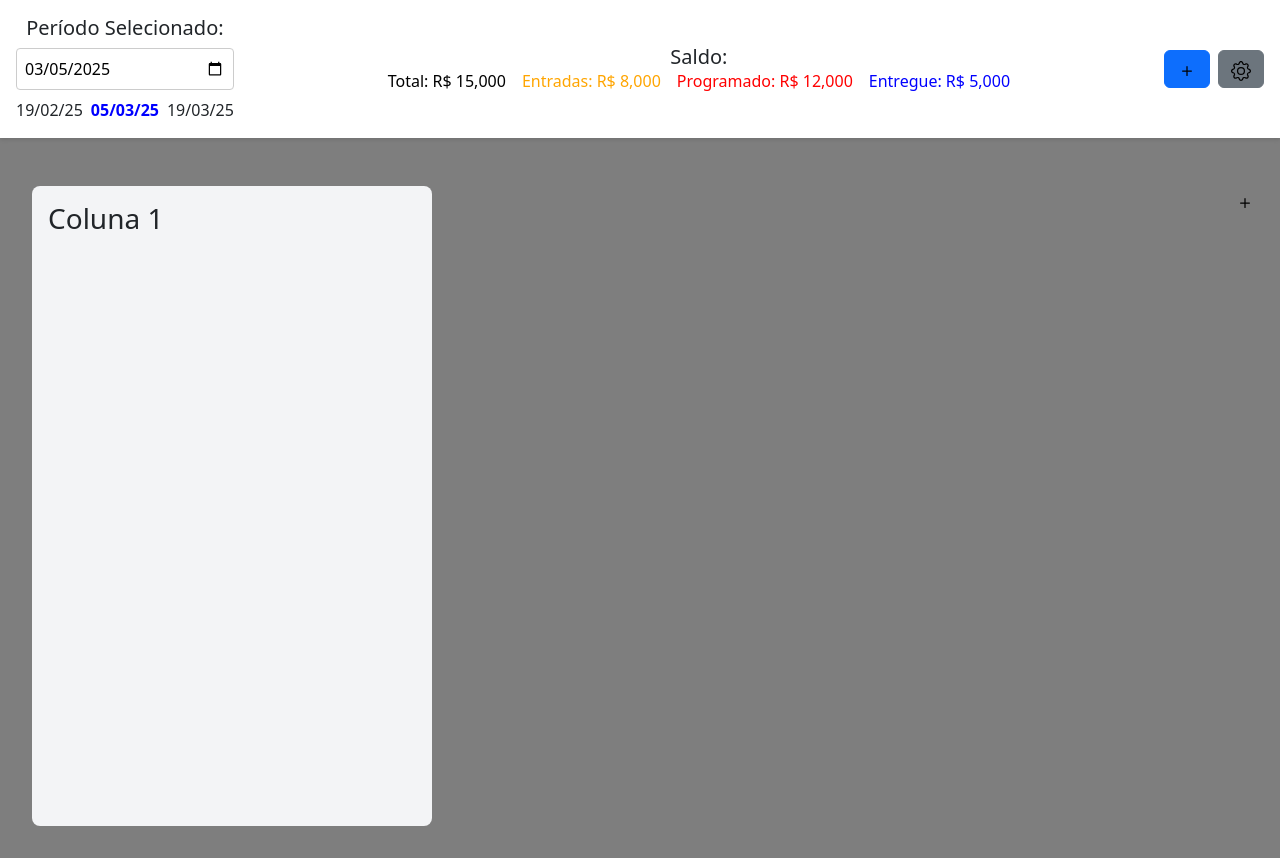
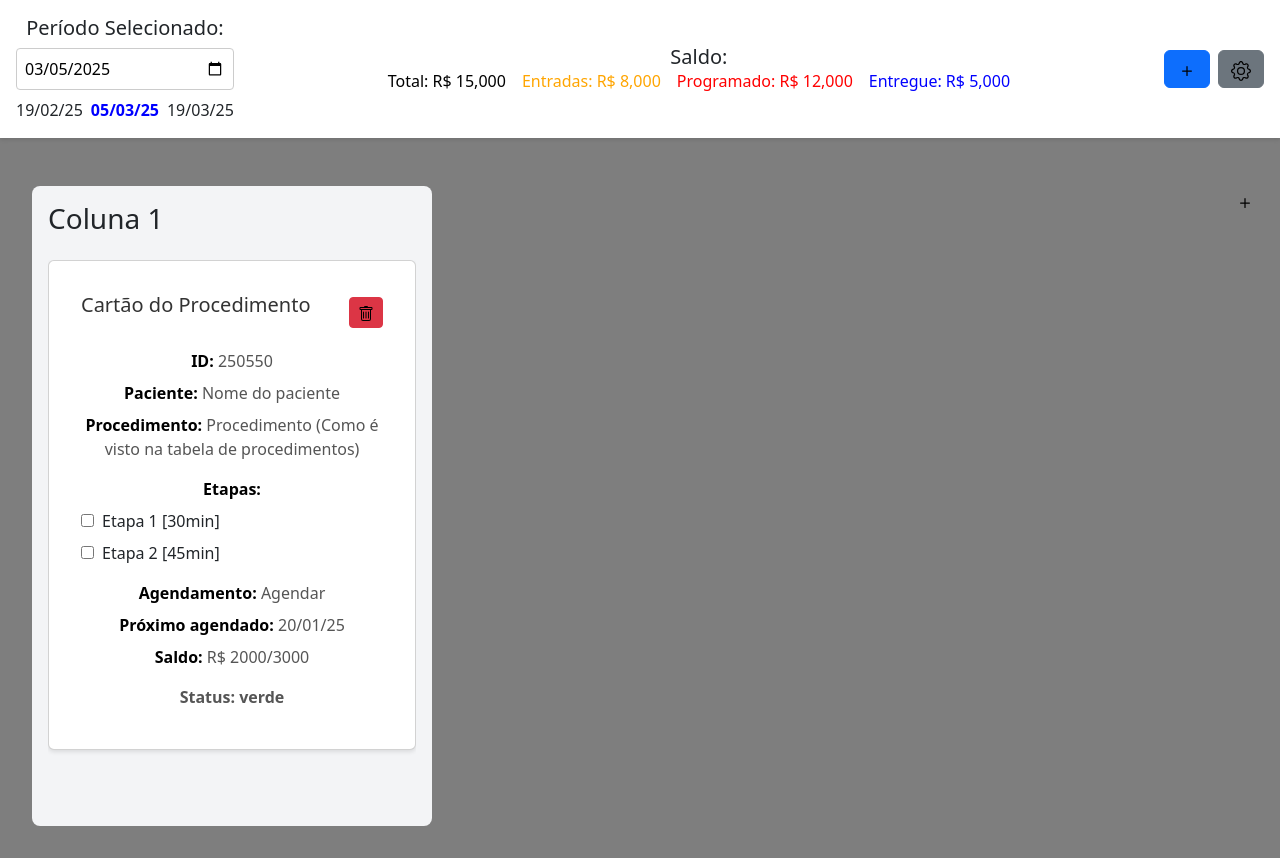
Before and after one commit to guilhermesmoreira/clinica, a React (Create React App) app: page / in a window 1280 px wide. Built offline with nearby package versions, Linux system fonts and the light colour scheme.

Commit message:
Finalização Cards

```diff
--- a/src/paginas/Home.js
+++ b/src/paginas/Home.js
@@ -18,13 +18,33 @@ const Home = () => {
     entregue: 5000,
   });
 
-  const [columns, setColumns] = useState([{ id: 1, cards: [] }]);
-  const [cards, setCards] = useState([]);
-  const [nextCardId, setNextCardId] = useState(1);
+  const [columns, setColumns] = useState([{ id: 1, title: "Coluna 1" }]);
+  const [cards, setCards] = useState([
+    {
+      id: 1,
+      column: 1,
+      content: {
+        ID: "250550",
+        paciente: "Nome do paciente",
+        procedimento: "Procedimento (Como é visto na tabela de procedimentos)",
+        etapas: [
+          { etapa: "Etapa 1 [30min]", concluida: false },
+          { etapa: "Etapa 2 [45min]", concluida: false },
+        ],
+        agendamento: {
+          agendar: "Agendar",
+          proximoAgendado: "20/01/25",
+        },
+        saldo: "R$ 2000/3000",
+        status: "verde",
+      },
+    },
+  ]);
+  const [nextCardId, setNextCardId] = useState(2);
   const [nextColumnId, setNextColumnId] = useState(2);
 
   const addColumn = () => {
-    setColumns([...columns, { id: nextColumnId, cards: [] }]);
+    setColumns([...columns, { id: nextColumnId, title: `Coluna ${nextColumnId}` }]);
     setNextColumnId(nextColumnId + 1);
   };
 
@@ -32,8 +52,10 @@ const Home = () => {
     const confirmDelete = window.confirm("Tem certeza que deseja deletar esta coluna?");
     if (confirmDelete && columns.length > 1) {
       setColumns(columns.filter((column) => column.id !== columnId));
+      setCards(cards.filter((card) => card.column !== columnId));
     }
   };
+
   const addCard = (columnId) => {
     const newCard = {
       id: nextCardId,
@@ -51,7 +73,7 @@ const Home = () => {
           proximoAgendado: "20/01/25",
         },
         saldo: "R$ 2000/3000",
-        status: "verde", // Pode ser "verde", "laranja", "vermelho" ou "azul"
+        status: "verde",
       },
     };
 
@@ -96,8 +118,8 @@ const Home = () => {
     const card = cards.find((card) => card.id.toString() === draggableId);
     const newCards = cards.filter((card) => card.id.toString() !== draggableId);
 
-    card.column = parseInt(destination.droppableId);
-    newCards.splice(destination.index, 0, card);
+    const updatedCard = { ...card, column: parseInt(destination.droppableId) };
+    newCards.splice(destination.index, 0, updatedCard);
 
     setCards(newCards);
   };
@@ -128,7 +150,7 @@ const Home = () => {
                       className={styles.column}
                     >
                       <div className={styles.columnHeader}>
-                        <h3>Coluna {column.id}</h3>
+                        <h3>{column.title}</h3>
                         {columns.length > 1 && (
                           <Button
                             variant="danger"
```
